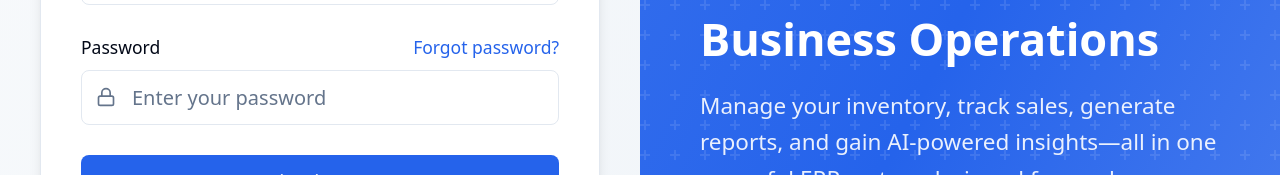
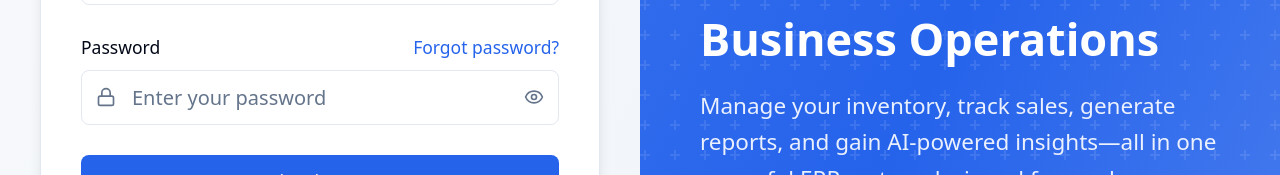
Before and after one commit to AnjanaInda01/smartbiz-ai-erp, a React app in the folder frontend/: page /login in a window 1280 px wide. Shown: the part 600-775 px from the top of the page. Built offline with nearby package versions, Linux system fonts and the light colour scheme; no server answers; the HTML template or start-up script is replaced by a standard one.

Commit message:
bugs fixed

```diff
--- a/frontend/src/pages/LoginPage.jsx
+++ b/frontend/src/pages/LoginPage.jsx
@@ -19,7 +19,9 @@
   BarChart3,
   TrendingUp,
   Shield,
-  Zap
+  Zap,
+  Eye,
+  EyeOff
 } from "lucide-react";
 import { forgotPasswordApi, verifyOtpApi, resetPasswordApi } from "@/api/authApi";
 
@@ -53,6 +55,9 @@
   const [resetPasswordOpen, setResetPasswordOpen] = useState(false);
   const [email, setEmail] = useState("");
   const [resetToken, setResetToken] = useState("");
+  const [showPassword, setShowPassword] = useState(false);
+  const [showNewPassword, setShowNewPassword] = useState(false);
+  const [showConfirmPassword, setShowConfirmPassword] = useState(false);
 
   const {
     register,
@@ -210,11 +215,23 @@
                   <Lock className="absolute left-3 top-1/2 h-4 w-4 -translate-y-1/2 text-muted-foreground" />
                   <Input
                     id="password"
-                    type="password"
+                    type={showPassword ? "text" : "password"}
                     placeholder="Enter your password"
-                    className="pl-10"
+                    className="pl-10 pr-10"
                     {...register("password")}
                   />
+                  <button
+                    type="button"
+                    onClick={() => setShowPassword(!showPassword)}
+                    className="absolute right-3 top-1/2 -translate-y-1/2 text-muted-foreground hover:text-foreground transition-colors"
+                    aria-label={showPassword ? "Hide password" : "Show password"}
+                  >
+                    {showPassword ? (
+                      <EyeOff className="h-4 w-4" />
+                    ) : (
+                      <Eye className="h-4 w-4" />
+                    )}
+                  </button>
                 </div>
                 {errors.password && (
                   <p className="text-sm text-destructive">{errors.password.message}</p>
@@ -427,24 +444,54 @@
           <form onSubmit={handleSubmitReset(onResetPassword)} className="space-y-4">
             <div className="space-y-2">
               <Label htmlFor="new-password">New Password</Label>
+              <div className="relative">
                 <Input
                   id="new-password"
-                type="password"
+                  type={showNewPassword ? "text" : "password"}
                   placeholder="Enter new password"
+                  className="pr-10"
                   {...registerReset("newPassword")}
                 />
+                <button
+                  type="button"
+                  onClick={() => setShowNewPassword(!showNewPassword)}
+                  className="absolute right-3 top-1/2 -translate-y-1/2 text-muted-foreground hover:text-foreground transition-colors"
+                  aria-label={showNewPassword ? "Hide password" : "Show password"}
+                >
+                  {showNewPassword ? (
+                    <EyeOff className="h-4 w-4" />
+                  ) : (
+                    <Eye className="h-4 w-4" />
+                  )}
+                </button>
+              </div>
               {errorsReset.newPassword && (
                 <p className="text-sm text-destructive">{errorsReset.newPassword.message}</p>
               )}
             </div>
             <div className="space-y-2">
               <Label htmlFor="confirm-password">Confirm Password</Label>
+              <div className="relative">
                 <Input
                   id="confirm-password"
-                type="password"
+                  type={showConfirmPassword ? "text" : "password"}
                   placeholder="Confirm new password"
+                  className="pr-10"
                   {...registerReset("confirmPassword")}
                 />
+                <button
+                  type="button"
+                  onClick={() => setShowConfirmPassword(!showConfirmPassword)}
+                  className="absolute right-3 top-1/2 -translate-y-1/2 text-muted-foreground hover:text-foreground transition-colors"
+                  aria-label={showConfirmPassword ? "Hide password" : "Show password"}
+                >
+                  {showConfirmPassword ? (
+                    <EyeOff className="h-4 w-4" />
+                  ) : (
+                    <Eye className="h-4 w-4" />
+                  )}
+                </button>
+              </div>
               {errorsReset.confirmPassword && (
                 <p className="text-sm text-destructive">{errorsReset.confirmPassword.message}</p>
               )}
```
Lines whose indentation alone changed are shown as unchanged.
